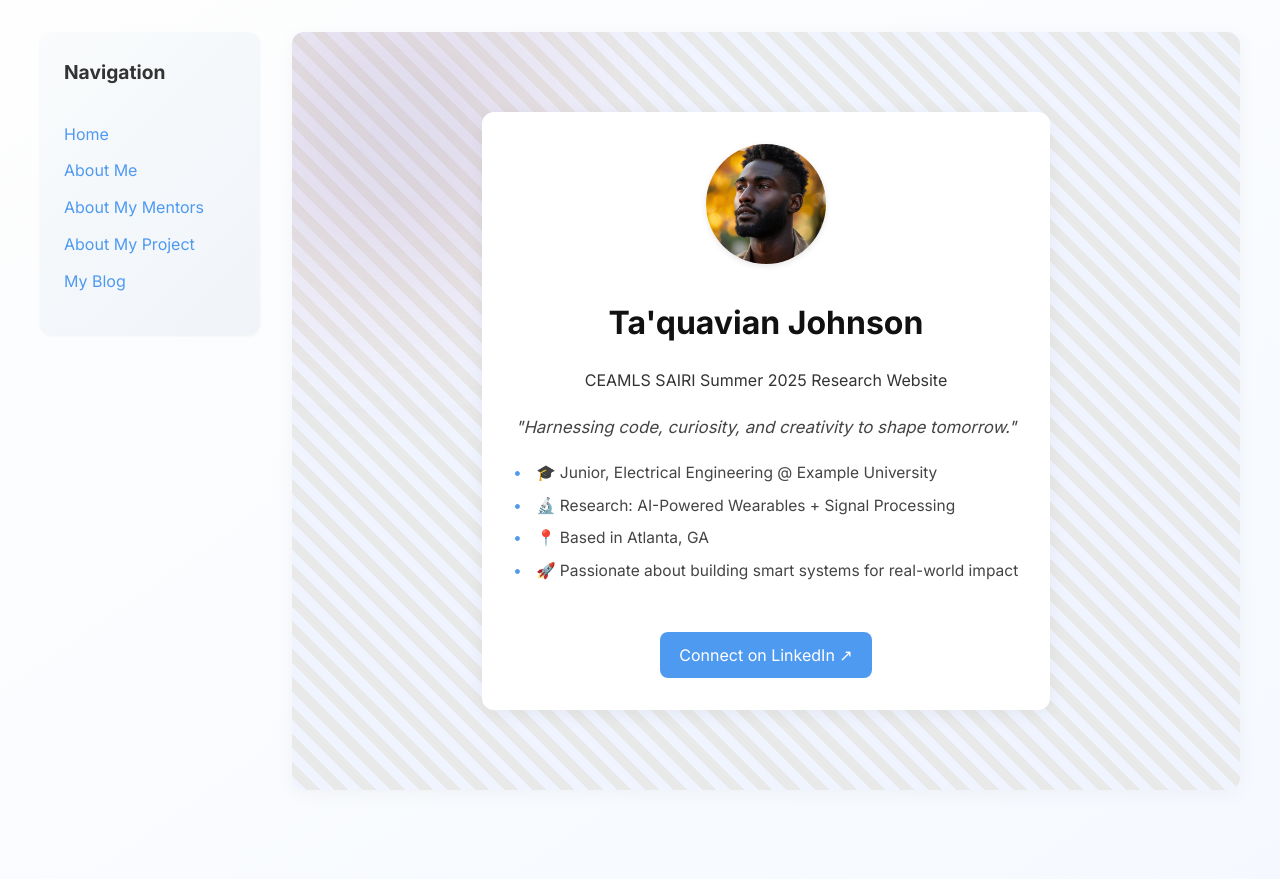
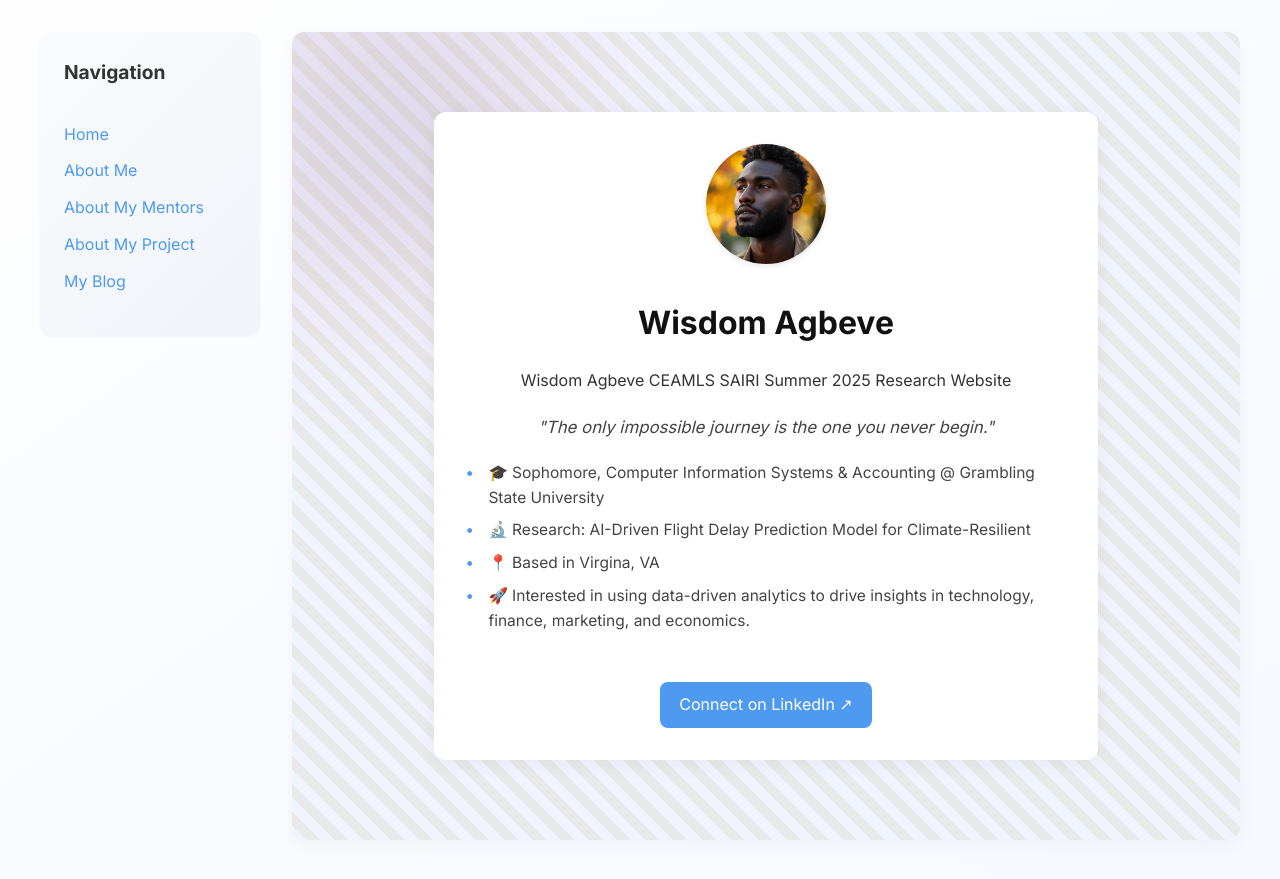
Before and after one commit to wisdomagbeve01/wisdomagbeve01.github.io, a Jekyll site: the page built from index.md, in a window 1280 px wide. Shown: the top 879 px of the page. Built offline with Jekyll 4.4.1, drawn with Linux system fonts in a browser that asks for light colours.

Commit message:
Update index.md

```diff
--- a/index.md
+++ b/index.md
@@ -1,15 +1,15 @@
 ---
 layout: home
-title: Ta'quavian Johnson
-description: CEAMLS SAIRI Summer 2025 Research Website
+title: Wisdom Agbeve
+description: Wisdom Agbeve CEAMLS SAIRI Summer 2025 Research Website
 
-motto: "Harnessing code, curiosity, and creativity to shape tomorrow."
+motto: "The only impossible journey is the one you never begin."
 
 quick_facts:
-  - "🎓 Junior, Electrical Engineering @ Example University"
-  - "🔬 Research: AI-Powered Wearables + Signal Processing"
-  - "📍 Based in Atlanta, GA"
-  - "🚀 Passionate about building smart systems for real-world impact"
+  - "🎓 Sophomore, Computer Information Systems & Accounting @ Grambling State University"
+  - "🔬 Research:  AI-Driven Flight Delay Prediction Model for Climate-Resilient"
+  - "📍 Based in Virgina, VA"
+  - "🚀 Interested in using data-driven analytics to drive insights in technology, finance, marketing, and economics."
 
 linkedin: https://www.linkedin.com/in/taquavian-johnson/
 image: /assets/images/me.jpg
```
